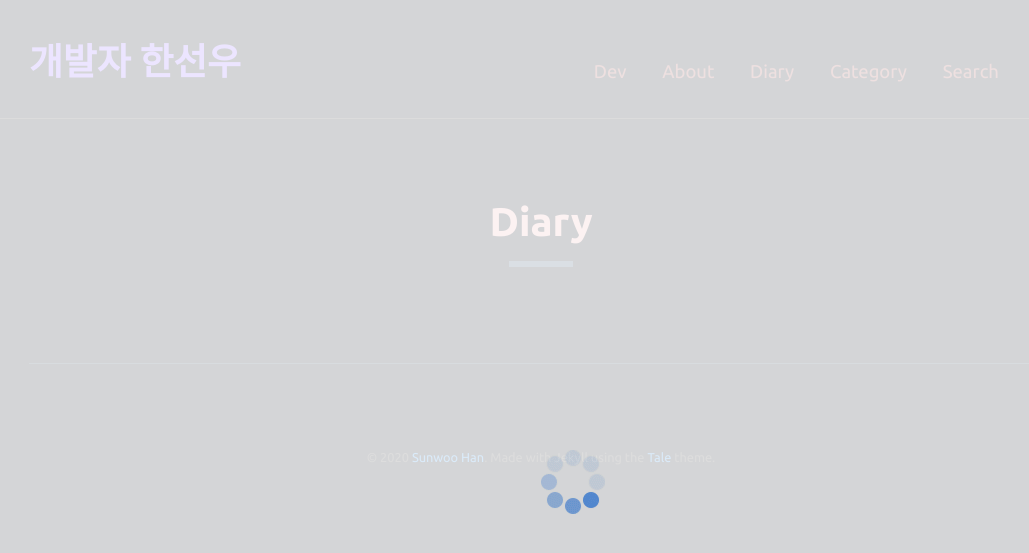
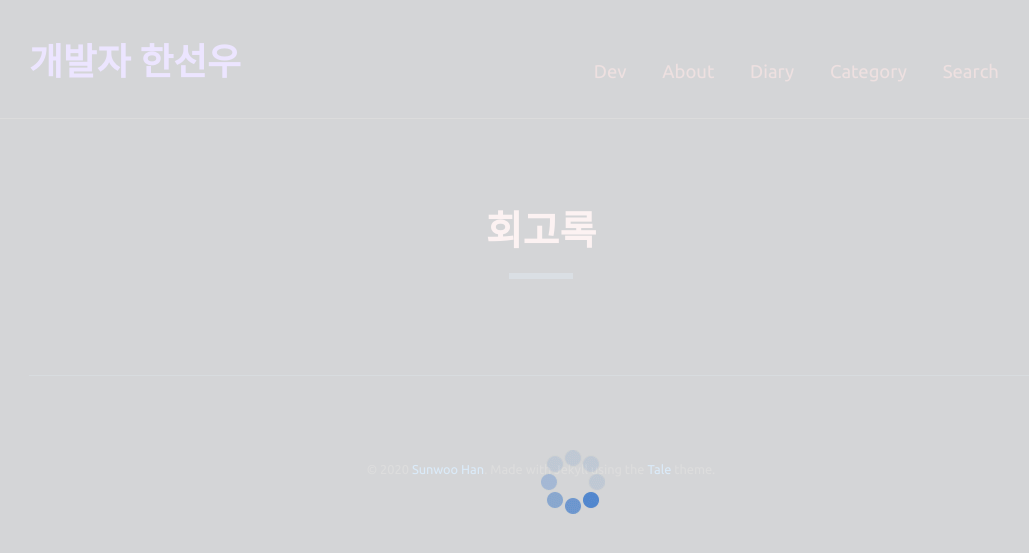
Before and after one commit to Yadon079/yadon079.github.io, a Jekyll site: the page built from _pages/review.md, in a window 1280 px wide. Shown: the top 553 px of the page, without its empty margins (99-1128 px from the left). Built offline with Jekyll 4.4.1, drawn with Linux system fonts in a browser that asks for light colours; nearby versions of some CDN libraries.

Commit message:
docs : 카테고리 추가
<description>
회고록 카테고리 추가, icon 추가
<issue-number>

```diff
--- a/_config.yml
+++ b/_config.yml
@@ -40,4 +40,4 @@ paginate_path: /page/:num
 # Excludes
 exclude: [ Gemfile, Gemfile.lock, tale.gemspec ]
 img_url: /assets/img
-category_list: [ algorithm, etc, cs, til ]
+category_list: [ algorithm, etc, cs, til, review ]
--- a/_pages/diary.md
+++ b/_pages/review.md
@@ -1,9 +1,9 @@
 ---
 layout: page
-title: "Diary"
-author: "Arikim"
-category: diary
-permalink: /diary/
+title: "회고록"
+author: "SunwooHan"
+category: review
+permalink: /review/
 ---
 
 <div class="catalogue">
```
Also changed, not shown: assets/layout/favicon.ico (added).
